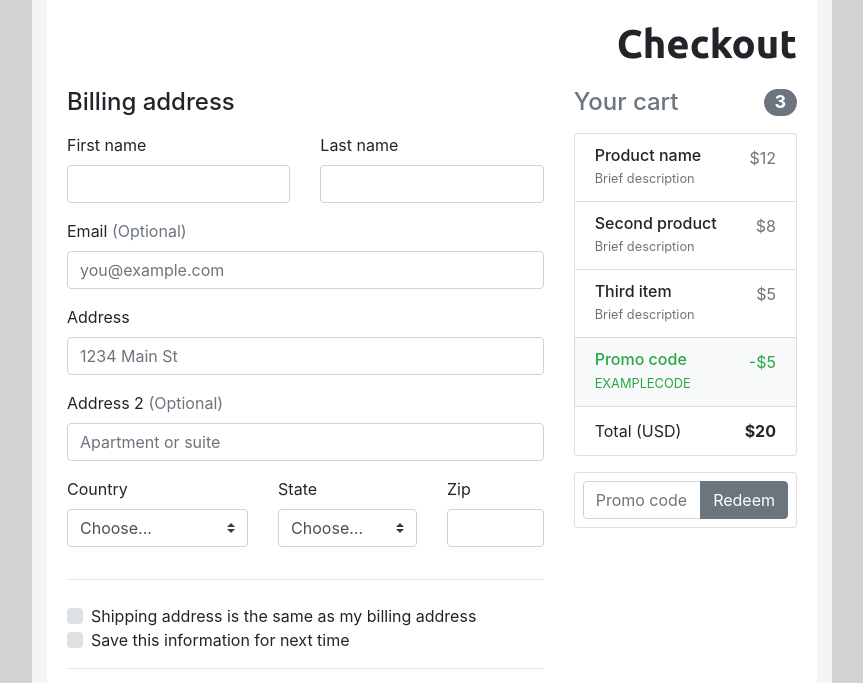
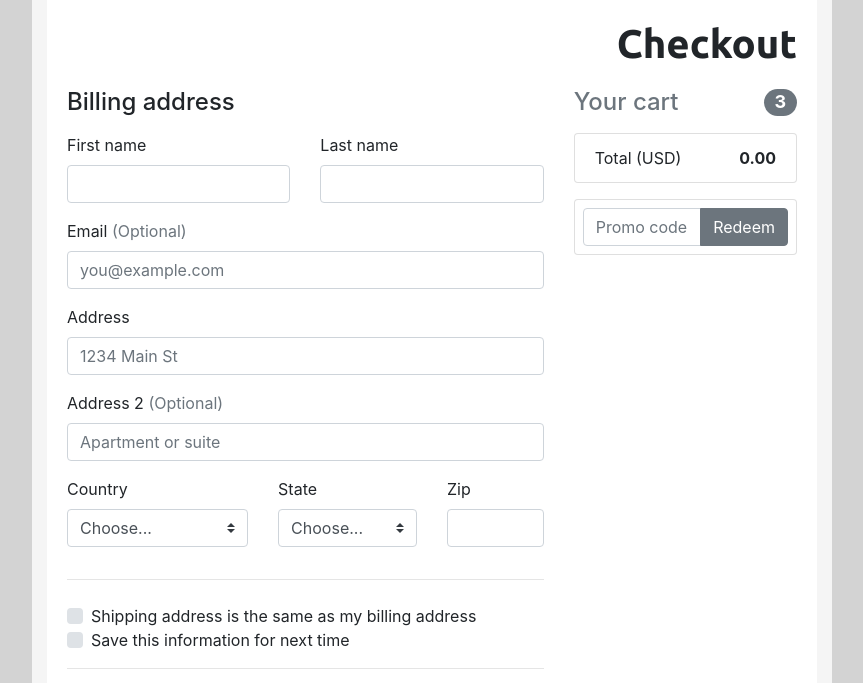
Before and after one commit to Vangrief/-, a PHP site: page /checkout.php in a window 1280 px wide. Shown: the part 146-829 px from the top of the page, without its empty margins (208-1071 px from the left). Run offline with PHP 8.4, Linux system fonts and the light colour scheme; some libraries are stand-ins or nearby versions.

Commit message:
finished checkout

```diff
--- a/checkout.php
+++ b/checkout.php
@@ -5,6 +5,44 @@ session_start();
 
 if (!isset($_SESSION['cart'])) {
     $_SESSION['cart'] = array();
+}
+if (isset($_GET['empty'])) {
+    // Empty the $_SESSION['cart'] array
+    unset($_SESSION['cart']);
+    header('location: ' . $_SERVER['PHP_SELF'] . '?' . SID);
+    exit();
+}
+$items = [
+    [
+        "name" => "Quietschente rot",
+        "count" => 0,
+        "price" => 6.95,
+    ],
+    [
+        "name" => "Quietschente blau",
+        "count" => 0,
+        "price" => 6.95,
+    ],
+    [
+        "name" => "Quietschente gelb",
+        "count" => 0,
+        "price" => 6.95,
+    ],
+    [
+        "name" => "Quietschente silber",
+        "count" => 0,
+        "price" => 8.95,
+    ],
+    [
+        "name" => "Quietschente gold",
+        "count" => 0,
+        "price" => 11.95,
+    ],
+];
+
+for ($i = 0; $i < count($_SESSION["cart"]); $i++) {
+    $itemIndex = $_SESSION["cart"][$i];
+    $items[$itemIndex]["count"] += 1;
 }
 ?>
 
@@ -48,37 +86,25 @@ if (!isset($_SESSION['cart'])) {
                         <span class="badge badge-secondary badge-pill">3</span>
                     </h4>
                     <ul class="list-group mb-3">
-                        <li class="list-group-item d-flex justify-content-between lh-condensed">
-                            <div>
-                                <h6 class="my-0">Product name</h6>
-                                <small class="text-muted">Brief description</small>
-                            </div>
-                            <span class="text-muted">$12</span>
-                        </li>
-                        <li class="list-group-item d-flex justify-content-between lh-condensed">
-                            <div>
-                                <h6 class="my-0">Second product</h6>
-                                <small class="text-muted">Brief description</small>
-                            </div>
-                            <span class="text-muted">$8</span>
-                        </li>
-                        <li class="list-group-item d-flex justify-content-between lh-condensed">
-                            <div>
-                                <h6 class="my-0">Third item</h6>
-                                <small class="text-muted">Brief description</small>
-                            </div>
-                            <span class="text-muted">$5</span>
-                        </li>
-                        <li class="list-group-item d-flex justify-content-between bg-light">
-                            <div class="text-success">
-                                <h6 class="my-0">Promo code</h6>
-                                <small>EXAMPLECODE</small>
-                            </div>
-                            <span class="text-success">-$5</span>
-                        </li>
+                        <?php
+                        $total = 0;
+                        for ($i = 0; $i < count($items); $i++) {
+                            if ($items[$i]["count"] == 0) {
+                                continue;
+                            }
+                            echo '<li class="list-group-item d-flex justify-content-between lh-condensed">';
+                            echo  '<div>';
+                            echo  '<h6 class="my-0">' . $items[$i]["name"] . '</h6>';
+                            echo '<small class="text-muted">' . $items[$i]["count"] . "x" . '</small>';
+                            echo '</div>';
+                            echo '<span class="text-muted">' . number_format($items[$i]["price"] * $items[$i]["count"], 2) . '</span>';
+                            echo '</li>';
+                            $total += $items[$i]["price"] * $items[$i]["count"];
+                        }
+                        ?>
                         <li class="list-group-item d-flex justify-content-between">
                             <span>Total (USD)</span>
-                            <strong>$20</strong>
+                            <strong><?php echo number_format($total, 2); ?></strong>
                         </li>
                     </ul>
 
```
